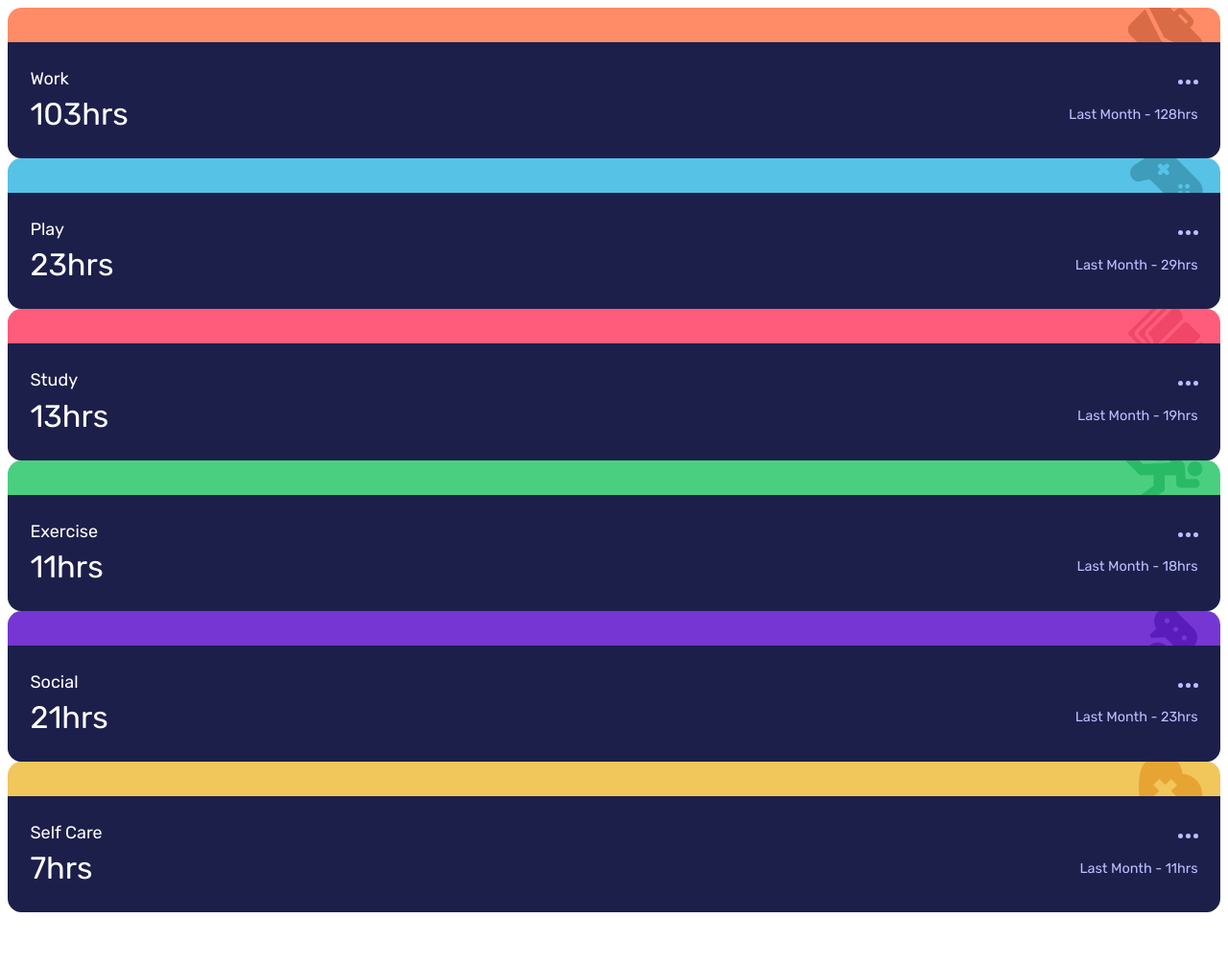
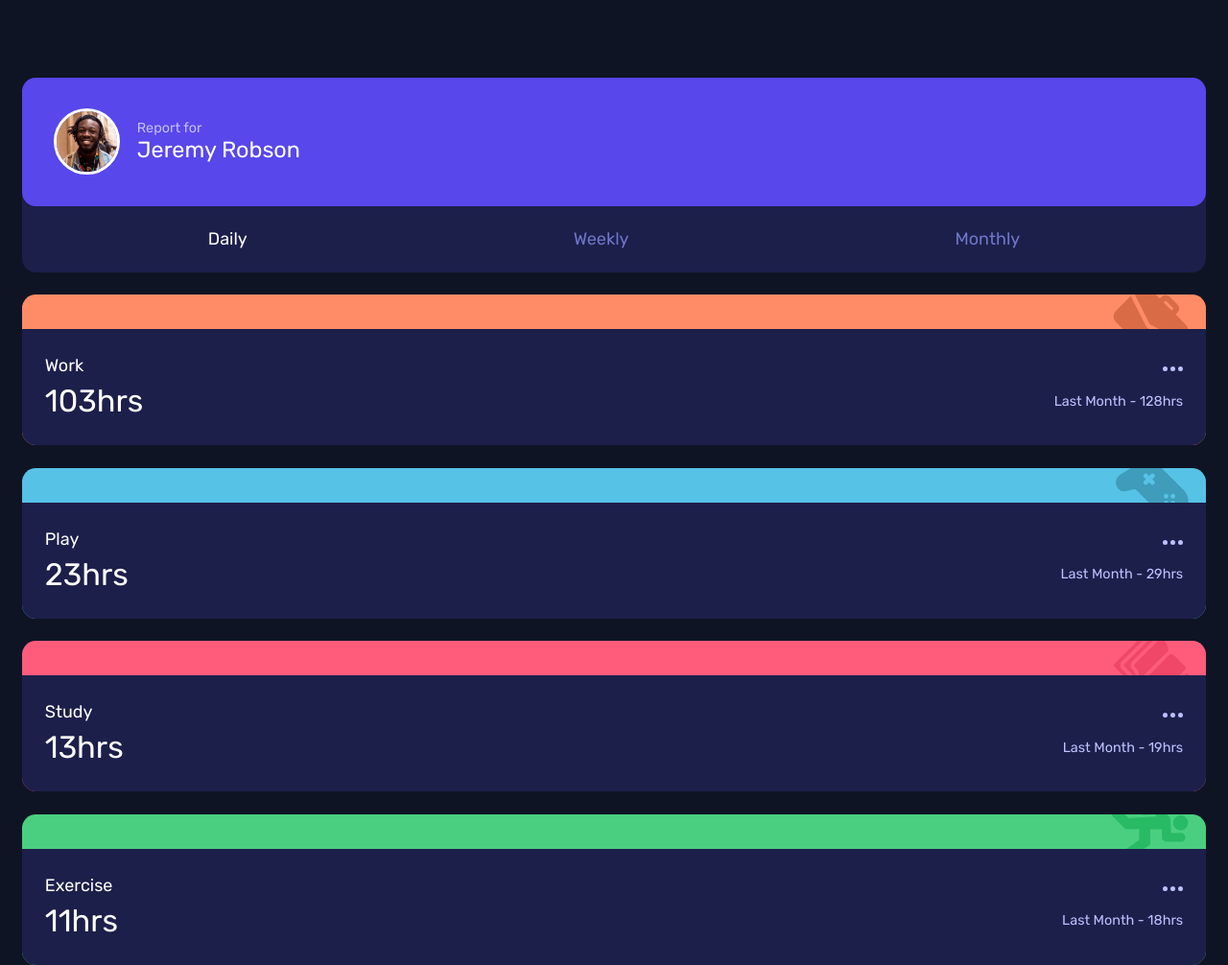
Before and after one commit to anton-zykov/fm-time-tracking-dashboard, a plain HTML site: page index.html in a window 1280 px wide. Shown: the top 1006 px of the page at 96% size. Before the commit the page ends 959 px from the top, so only its background shows below. Drawn offline with Linux system fonts and the light colour scheme.

Commit message:
Add all styles for small sized devices

```diff
--- a/index.html
+++ b/index.html
@@ -2,7 +2,7 @@
 <html lang="en">
 <head>
   <meta charset="UTF-8">
-  <meta name="viewport" content="width=device-width, initial-scale=1.0">
+  <meta name="viewport" content="width=device-width, initial-scale=1.0, minimum-scale=1">
 
   <link rel="icon" type="image/png" sizes="32x32" href="./images/favicon-32x32.png">
   <link rel="stylesheet" href="./styles/main.css">
@@ -10,6 +10,30 @@
   <title>Time tracking dashboard</title>
 </head>
 <body>
+  <main class="main">
+    <div class="profile">
+      <div class="profile__about-user">
+        <div class="profile__avatar-container">
+          <img src="./images/image-jeremy.png" class="profile__avatar" alt="User's avatar">
+        </div>
+        <div class="profile__username-container">
+          <p class="profile__report-for">Report for</p>
+          <p class="profile__username">Jeremy Robson</p>
+        </div>
+      </div>
+      <div class="profile__timelines-container">
+        <input type="radio" name="timeline" value="day" id="timeline-day" checked
+          class="profile__timeline-controller" />
+        <label for="timeline-day" class="profile__timeline-switcher">Daily</label>
+        <input type="radio" name="timeline" value="week" id="timeline-week"
+          class="profile__timeline-controller" />
+        <label for="timeline-week" class="profile__timeline-switcher">Weekly</label>
+        <input type="radio" name="timeline" value="month" id="timeline-month"
+          class="profile__timeline-controller" />
+        <label for="timeline-month" class="profile__timeline-switcher">Monthly</label>
+      </div>
+    </div>
+  </main>
   <script type="module" src="./index.js"></script>
 </body>
 </html>
--- a/index.js
+++ b/index.js
@@ -62,5 +62,5 @@ fetch('./data.json')
   .then((response) => (response.json()))
   .then((data) => {
     cards = data.map((category) => (new Card(category)));
-    document.body.append(...cards.map((card) => card.element));
+    document.querySelector('.main').append(...cards.map((card) => card.element));
   });
--- /dev/null
+++ b/styles/components/profile/profile.css
@@ -0,0 +1,61 @@
+.profile {
+  border-radius: 0.8em;
+  background-color: var(--dark-blue);
+}
+
+.profile__about-user {
+  border-radius: 0.8em;
+  background-color: var(--blue);
+  padding: 1.8em;
+  display: flex;
+  gap: 1em;
+}
+
+.profile__avatar-container {
+  width: 3.5em;
+  height: 3.5em;
+  border-radius: 3.5em;
+  border: solid 3px var(--white);
+}
+
+.profile__avatar {
+  width: 100%;
+  height: 100%;
+}
+
+.profile__username-container {
+  display: flex;
+  flex-direction: column;
+  justify-content: center;
+}
+
+.profile__report-for {
+  margin: 0;
+  font-size: 0.8em;
+  color: var(--pale-blue);
+}
+
+.profile__username {
+  margin: 0;
+  font-size: 1.3em;
+  color: var(--white);
+}
+
+.profile__timelines-container {
+  padding: 1.3em;
+  display: flex;
+  justify-content: space-around;
+}
+
+.profile__timeline-controller {
+  display: none;
+}
+
+.profile__timeline-switcher {
+  color: var(--desaturated-blue);
+  cursor: pointer;
+}
+
+.profile__timeline-controller:checked + .profile__timeline-switcher {
+  color: var(--white);
+}
--- a/styles/main.css
+++ b/styles/main.css
@@ -1,10 +1,11 @@
 @import url('https://fonts.googleapis.com/css2?family=Rubik:wght@400&display=swap');
 @import url('./components/card/card.css');
+@import url('./components/profile/profile.css');
 
 :root {
   --white: hsl(0, 0%, 100%);
-  --very-dark-blue: hsl(226, 43%, 10%);
-  --dark-blue: hsl(235, 46%, 20%);
+  --very-dark-blue: hsl(226, 41%, 10%);
+  --dark-blue: hsl(236, 45%, 20%);
   --desaturated-blue: hsl(235, 45%, 61%);
   --pale-blue: hsl(236, 100%, 87%);
 
@@ -21,3 +22,17 @@
   font-weight: 400;
   font-size: 18px;
 }
+
+body {
+  margin: 0;
+  padding: 0;
+}
+
+.main {
+  min-width: 20em;
+  background-color: var(--very-dark-blue);
+  padding: 4.5em 1.3em;
+  display: flex;
+  flex-direction: column;
+  gap: 1.3em;
+}
```
